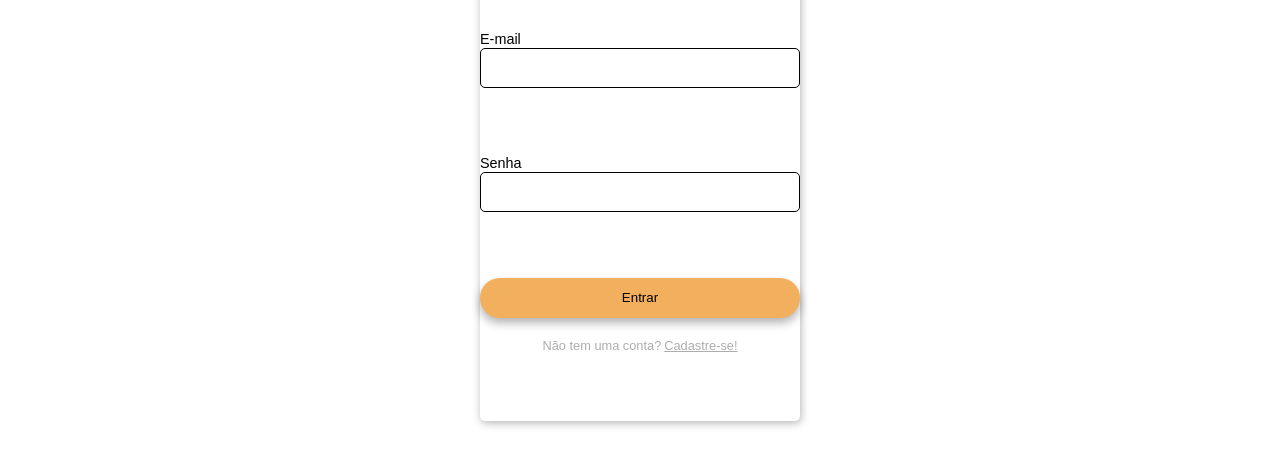
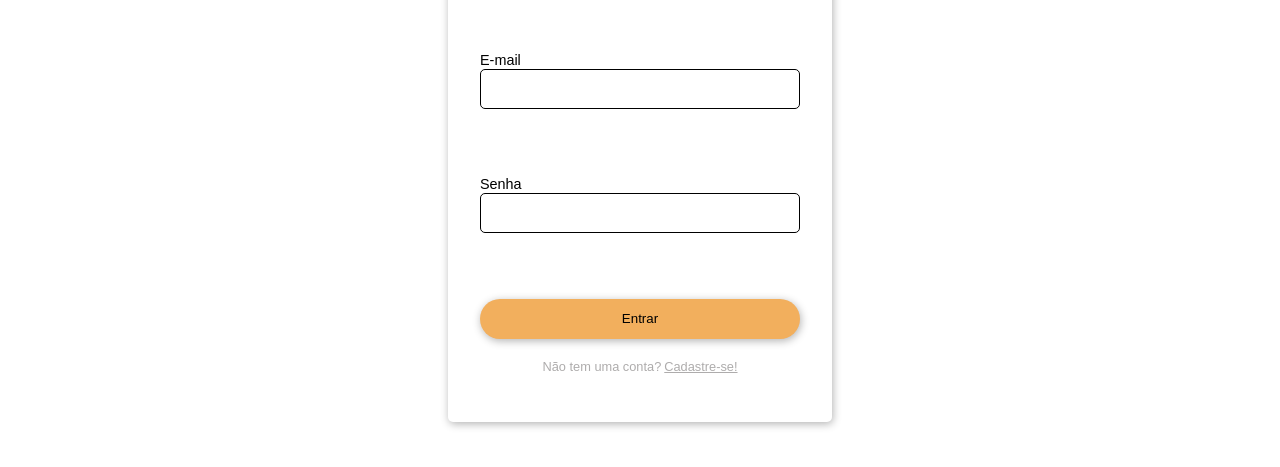
Before and after one commit to RAYsSA-Chaves/Treinando_frontEnd, a plain HTML site: page Ecommerce_aleatorio/login.html in a window 1280 px wide. Shown: the part 327-794 px from the top of the page. Drawn offline with Linux system fonts and the light colour scheme.

Commit message:
Encerrei (se Deus quiser)

```diff
--- a/Ecommerce_aleatorio/loginDesign.css
+++ b/Ecommerce_aleatorio/loginDesign.css
@@ -67,19 +67,18 @@ figcaption{
 }
 
 .bg {
-    margin-top: 50px;
     display: grid;
     place-items: center;
-    height: 80vh;
+    height: 100vh;
 }
 
 .forms {
-    width: 25%;
+    width: 30%;
     background-color: white;
     border-radius: 5px;
     justify-items: center;
     box-shadow: 1px 2px 8px rgba(0, 0, 0, 0.3);
-    padding: 50px;
+    padding: 30px;
 }
 
 input {
@@ -99,7 +98,7 @@ label {
     cursor: pointer;
     border: none;
     background-color: rgb(242, 175, 93);
-    box-shadow: 0px 5px 10px rgba(0, 0, 0, 0.3);
+    box-shadow: 1px 2px 8px rgba(0, 0, 0, 0.3);
     margin-bottom: 20px;
     border-radius: 50px;
 }
--- a/Ecommerce_aleatorio/signupDesign.css
+++ b/Ecommerce_aleatorio/signupDesign.css
@@ -69,7 +69,7 @@ figcaption{
 .bg {
     display: grid;
     place-items: center;
-    height: 120vh;
+    height: 150vh;
 }
 
 .forms {
```
Also changed, not shown: Ecommerce_aleatorio/cart.html (+1 -1 lines), Ecommerce_aleatorio/produto.html (+1 -1 lines).
